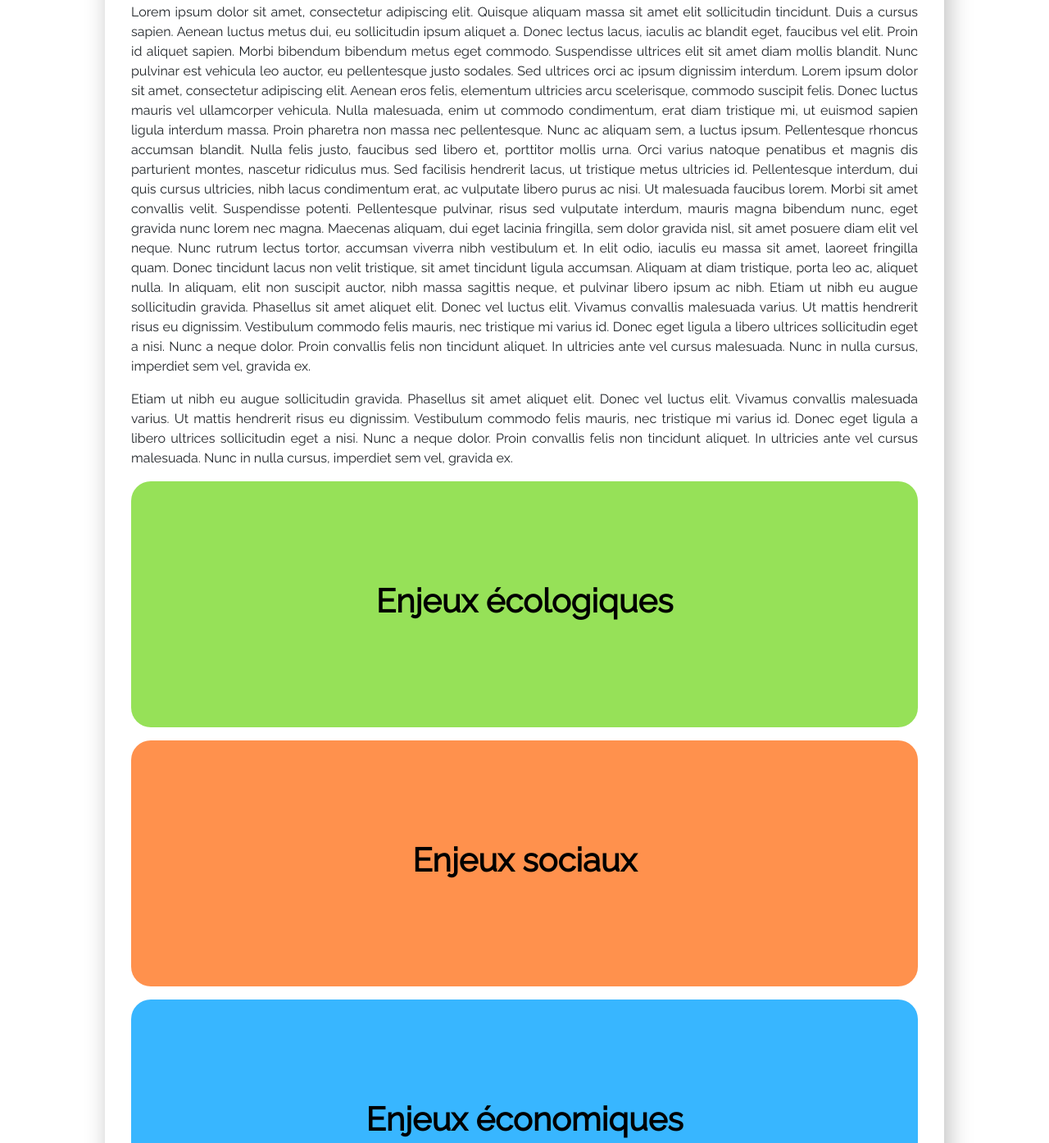
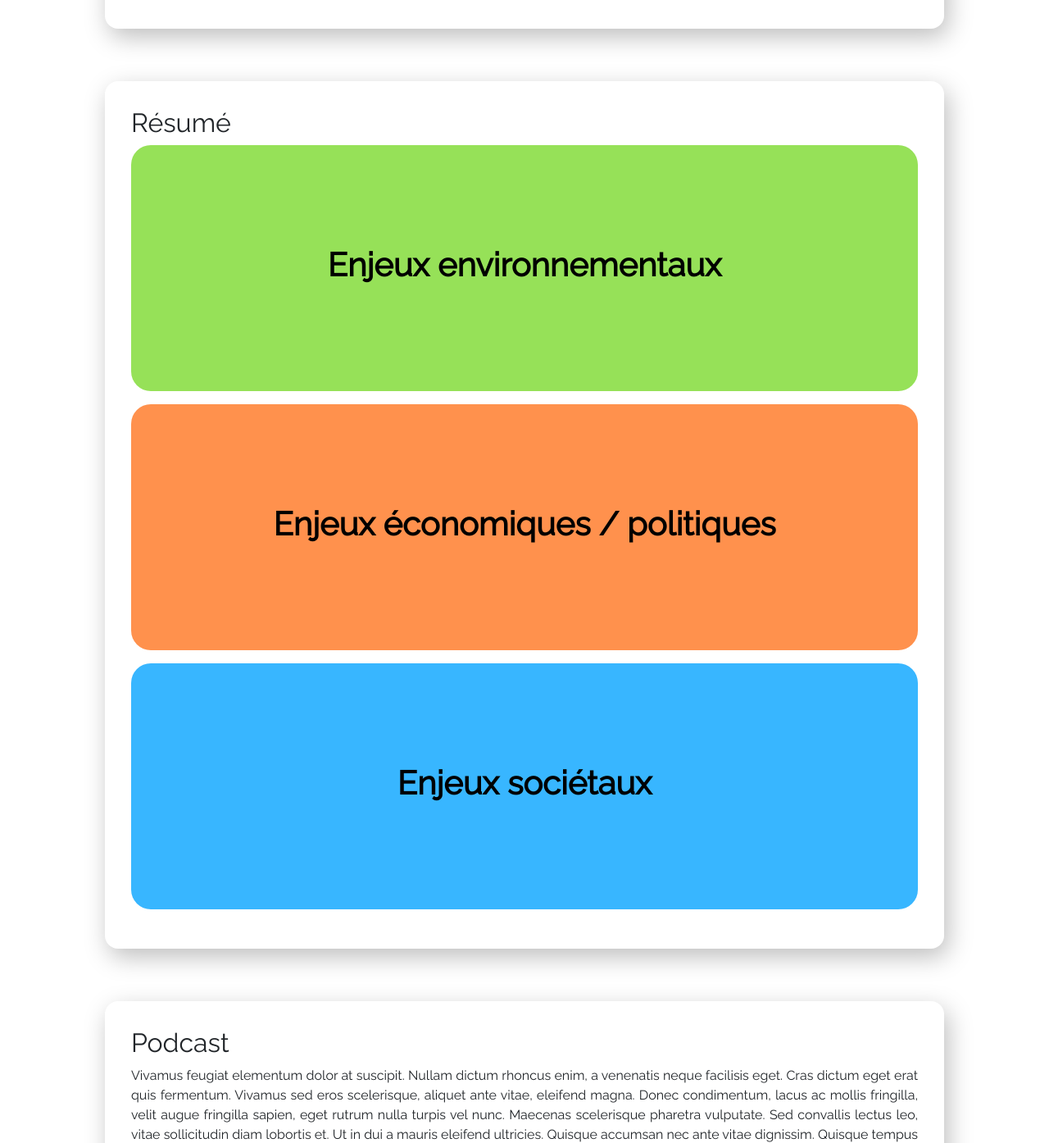
Before and after one commit to eltar14/site_methanisen, a plain HTML site: page index.html in a window 1280 px wide. Shown: the part 2201-3595 px from the top of the page at 82% size. Drawn offline with nearby package versions, Linux system fonts and the light colour scheme.

Commit message:
flip cards

```diff
--- a/index.html
+++ b/index.html
@@ -38,7 +38,7 @@
         </div>
     </section>
 
-    <section class="main_content">
+    <section id="intro" class="main_content">
         <h2>Introduction</h2>
         <p>Bienvenue sur notre site internet à propos de la controverse de la <strong>méthanisation</strong>.</p>
         <p>Nous sommes un groupe d’étudiants ingénieurs qui avons réalisé un projet multiple sur un sujet controversé.</p>
@@ -48,37 +48,31 @@
         <p>Pour écouter notre podcast, c’est <a href="#podcast">ici</a>.</p>
     </section>
 
-    <section id="intro" class="main_content">
+    <section id="carto" class="main_content">
         <div>
             <h2>Cartographie</h2>
             <!--<iframe frameborder="0" style="width:100%;height:500px;" src="https://viewer.diagrams.net/?tags=%7B%7D&highlight=0000ff&layers=1&nav=1&title=Copie%20de%20carto_beta.drawio#Uhttps%3A%2F%2Fdrive.google.com%2Fuc%3Fid%3D1BnjY8bqUmtHrgyTMwua1FR0o7_tsPyp6%26export%3Ddownload"></iframe>-->
             <iframe frameborder="0" style="width:100%;height:800px;" src="https://viewer.diagrams.net/?tags=%7B%7D&highlight=0000ff&layers=1&nav=1&page-id=UQmx6AEgeCGH2YUN9Mn4&title=carto_beta.drawio#Uhttps%3A%2F%2Fdrive.google.com%2Fuc%3Fid%3D1BPDjq7Ue49MK_d2Ij6_t6FsvD-3rkBdr%26export%3Ddownload"></iframe>
-            <p>
-                Lorem ipsum dolor sit amet, consectetur adipiscing elit. Quisque aliquam massa sit amet elit sollicitudin tincidunt. Duis a cursus sapien. Aenean luctus metus dui, eu sollicitudin ipsum aliquet a. Donec lectus lacus, iaculis ac blandit eget, faucibus vel elit. Proin id aliquet sapien. Morbi bibendum bibendum metus eget commodo. Suspendisse ultrices elit sit amet diam mollis blandit. Nunc pulvinar est vehicula leo auctor, eu pellentesque justo sodales. Sed ultrices orci ac ipsum dignissim interdum. Lorem ipsum dolor sit amet, consectetur adipiscing elit. Aenean eros felis, elementum ultricies arcu scelerisque, commodo suscipit felis. Donec luctus mauris vel ullamcorper vehicula. Nulla malesuada, enim ut commodo condimentum, erat diam tristique mi, ut euismod sapien ligula interdum massa. Proin pharetra non massa nec pellentesque. Nunc ac aliquam sem, a luctus ipsum.
+        </div>
 
-                Pellentesque rhoncus accumsan blandit. Nulla felis justo, faucibus sed libero et, porttitor mollis urna. Orci varius natoque penatibus et magnis dis parturient montes, nascetur ridiculus mus. Sed facilisis hendrerit lacus, ut tristique metus ultricies id. Pellentesque interdum, dui quis cursus ultricies, nibh lacus condimentum erat, ac vulputate libero purus ac nisi. Ut malesuada faucibus lorem. Morbi sit amet convallis velit. Suspendisse potenti. Pellentesque pulvinar, risus sed vulputate interdum, mauris magna bibendum nunc, eget gravida nunc lorem nec magna. Maecenas aliquam, dui eget lacinia fringilla, sem dolor gravida nisl, sit amet posuere diam elit vel neque. Nunc rutrum lectus tortor, accumsan viverra nibh vestibulum et. In elit odio, iaculis eu massa sit amet, laoreet fringilla quam. Donec tincidunt lacus non velit tristique, sit amet tincidunt ligula accumsan. Aliquam at diam tristique, porta leo ac, aliquet nulla. In aliquam, elit non suscipit auctor, nibh massa sagittis neque, et pulvinar libero ipsum ac nibh.
+    </section>
 
-                Etiam ut nibh eu augue sollicitudin gravida. Phasellus sit amet aliquet elit. Donec vel luctus elit. Vivamus convallis malesuada varius. Ut mattis hendrerit risus eu dignissim. Vestibulum commodo felis mauris, nec tristique mi varius id. Donec eget ligula a libero ultrices sollicitudin eget a nisi. Nunc a neque dolor. Proin convallis felis non tincidunt aliquet. In ultricies ante vel cursus malesuada. Nunc in nulla cursus, imperdiet sem vel, gravida ex.
-
-            </p>
-
-
-
-            <p>
-                Etiam ut nibh eu augue sollicitudin gravida. Phasellus sit amet aliquet elit. Donec vel luctus elit. Vivamus convallis malesuada varius. Ut mattis hendrerit risus eu dignissim. Vestibulum commodo felis mauris, nec tristique mi varius id. Donec eget ligula a libero ultrices sollicitudin eget a nisi. Nunc a neque dolor. Proin convallis felis non tincidunt aliquet. In ultricies ante vel cursus malesuada. Nunc in nulla cursus, imperdiet sem vel, gravida ex.
-
-            </p>
-
+    <section id="resume" class="main_content">
+        <h2>Résumé</h2>
         <div class="flips">
             <div class="flip-card">
                 <div class="flip-card-inner">
                     <div class="flip-card-front" style="width:100%;height:300px; background-color: #96e158">
-                            <h1>Enjeux écologiques</h1>
-                            <!--                        <img src="img/Vache_NB.svg" alt="Avatar" style="width:300px;height:300px;">-->
+                        <h1>Enjeux environnementaux</h1>
                     </div>
-                        <div class="flip-card-back" style="background-color: #ceee8a">
-                            <h1>Enjeux écologiques</h1>
-                            <p>La méthanisation produit entre <span style="font-size: 2em">50 à 70%</span>  de méthane, un biogaz récupéré pour être transformé en électricité verte. </p>
+                    <div class="flip-card-back" style="background-color: #ceee8a;">
+                        <h1>Enjeux environnementaux</h1>
+                        <div>
+                            <p>Capture du méthane (puissant gaz à effet de serre)</p>
+                            <p>Valorisation des déchets organiques</p>
+                            <p>Création d’énergie locale</p>
+                            <p>Décarbonisation des sols agricoles</p>
+                        </div>
                     </div>
                 </div>
             </div>
@@ -86,13 +80,17 @@
             <div class="flip-card">
                 <div class="flip-card-inner">
                     <div class="flip-card-front" style="width:100%;height:300px; background-color: #FF914D">
-                            <h1>Enjeux sociaux</h1>
-                            <!--                        <img src="img/Vache_NB.svg" alt="Avatar" style="width:300px;height:300px;">-->
+                        <h1>Enjeux économiques / politiques</h1>
                     </div>
                     <div class="flip-card-back" style="background-color: #FEC879">
-                            <h1>Enjeux sociaux</h1>
-                            <p>Du texte.</p>
-                            <p>Encore du texte dans le paragraphe d'en dessous.</p>
+                        <h1>Enjeux économiques / politiques</h1>
+                        <div>
+                            <p>Une unité de méthanisation coûte entre quelques centaines de milliers à plusieurs millions d’euros</p>
+                            <p>Rentabilité et viabilité économique pour les détenteurs du méthaniseur</p>
+                            <p>Le digestat produit remplace l’achat de fertilisants pour les agriculteurs</p>
+                            <p>Création d’emplois pour les grosses unités de méthanisation</p>
+                            <p>Certains acteurs politiques soutiennent la méthanisation à travers des subventions</p>
+                        </div>
                     </div>
                 </div>
             </div>
@@ -100,25 +98,21 @@
             <div class="flip-card">
                 <div class="flip-card-inner">
                     <div class="flip-card-front" style="width:100%;height:300px; background-color: #38B6FF;">
-                            <h1>Enjeux économiques</h1>
-                            <!--                        <img src="img/Vache_NB.svg" alt="Avatar" style="width:300px;height:300px;">-->
+                        <h1>Enjeux sociétaux </h1>
                     </div>
                     <div class="flip-card-back" style="background-color: #AEE1FF">
-                            <h1>Enjeux économiques</h1>
-                            <p>Du texte.</p>
-                            <p>Encore du texte dans le paragraphe d'en dessous.</p>
+                        <h1>Enjeux sociétaux </h1>
+                        <div>
+                            <p>Les transports liés à la méthanisation provoquent des plaintes des maisons environnantes</p>
+                            <p>Des accidents liés à la méthanisation ont contaminé des cours d’eau les rendant impropres à la consommation</p>
+                            <p>L’utilisation de digestat à la place du lisier comme fertilisant provoque moins de plaintes concernant l’odeur</p>
+                            <p>Manque de communication global aux locaux sur ce qu’est la méthanisation </p>
                         </div>
                     </div>
                 </div>
             </div>
-
-
-
         </div>
-
     </section>
-
-
 
     <section id="podcast" class="main_content">
         <div>
--- a/style/style.css
+++ b/style/style.css
@@ -536,11 +536,21 @@ footer .subtitle{
 /* Style the back side */
 .flip-card-back {
     /*background-color: #8ad26c;*/
+    display: flex;
+    justify-content: center;
+    text-align: center;
+    flex-direction: column;
     padding: 2em;
     color: black;
     transform: rotateX(180deg);
 }
 
+.flip-card-back div{
+    display: flex;
+    justify-content: center;
+    align-items: center;
+    flex-direction: column
+}
 
 
 .csl-bib-body *{
```
Lines whose indentation alone changed are shown as unchanged.
